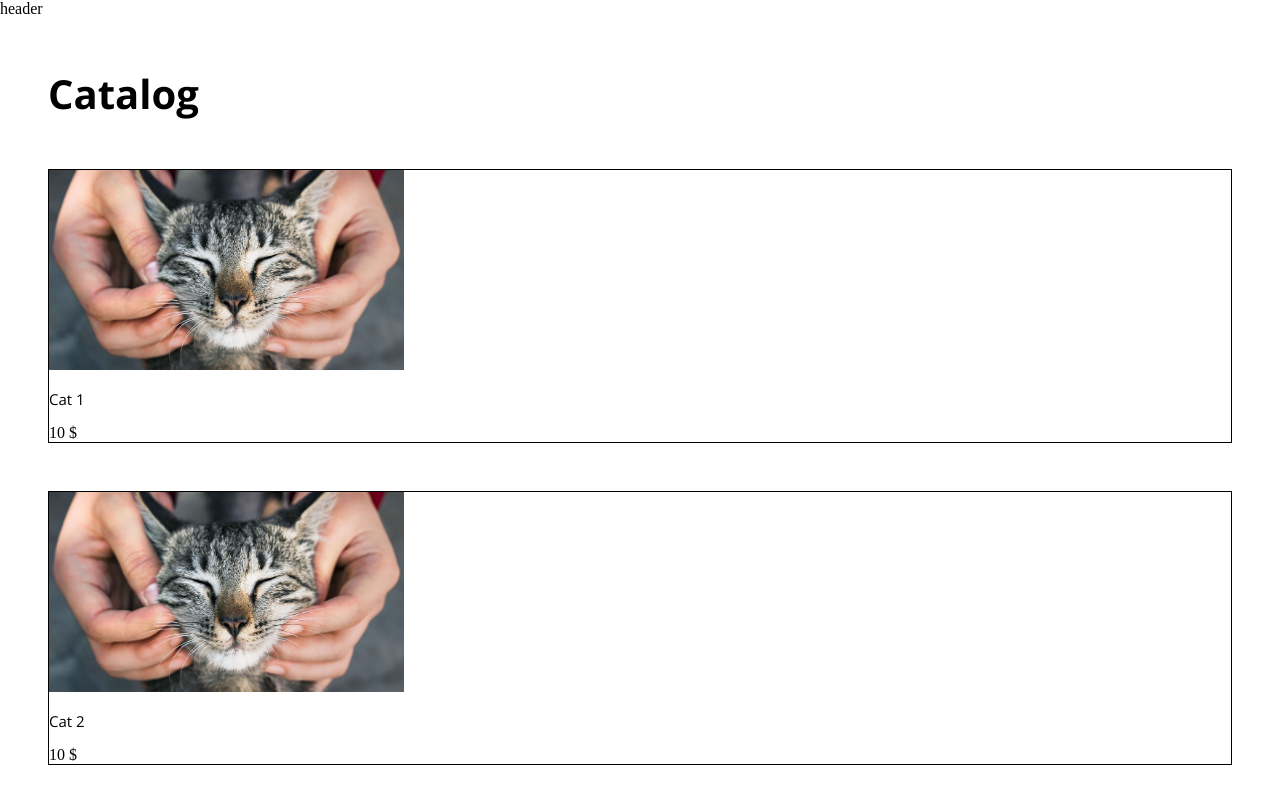
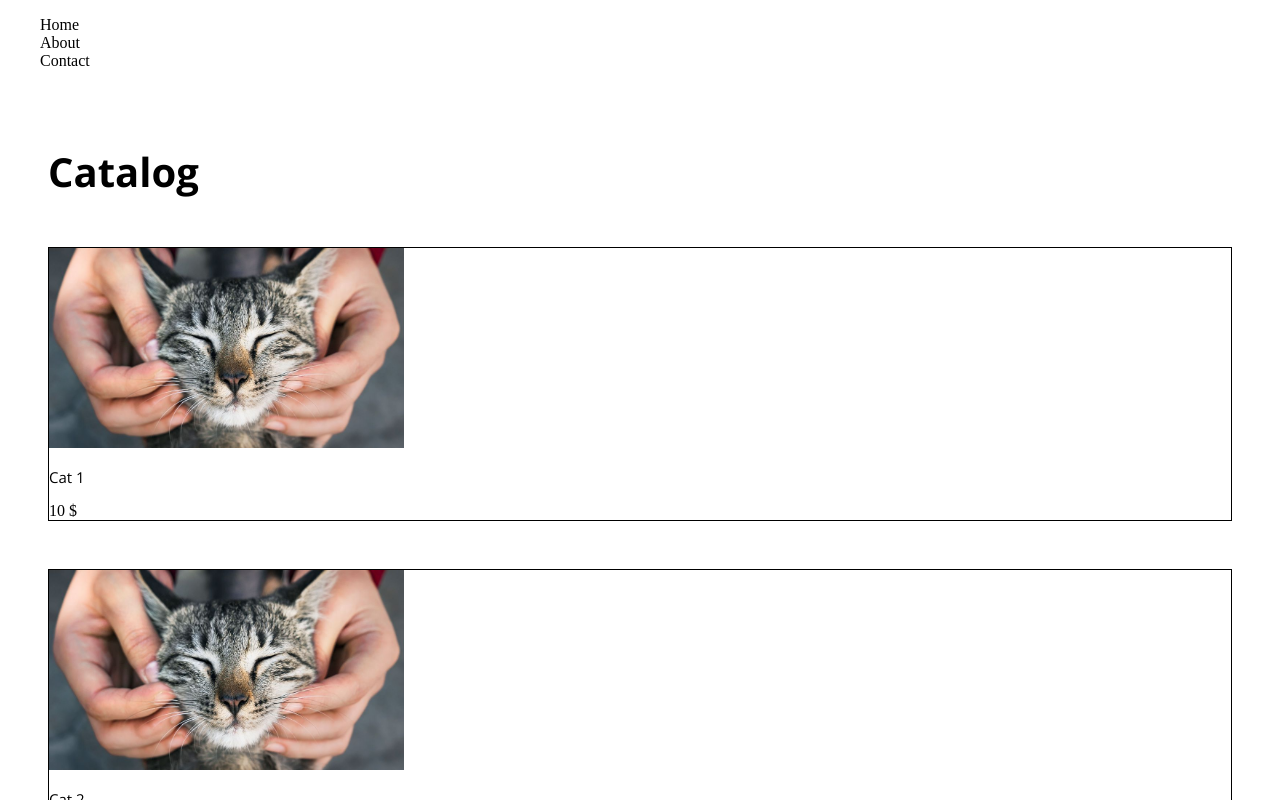
Before and after one commit to daurenabasov/react-lessons, a React (Vite) app: page / in a window 1280 px wide. Shown: the top 800 px of the page. Built offline with nearby package versions, Linux system fonts and the light colour scheme.

Commit message:
add layouts

```diff
--- a/src/App/App.jsx
+++ b/src/App/App.jsx
@@ -1,12 +1,9 @@
 import React from "react";
-import Header from "../Components/Layouts/Header";
-import Footer from "../Components/Layouts/Footer";
-import Cat from "../Assets/cat.jpg";
-import s from "./App.module.scss";
+import Header from "../Components/Layouts/Header/Header";
+import Footer from "../Components/Layouts/Footer/Footer";
 import Card from "../Components/UI/Cards/Card";
 
 const App = () => {
-
   const cats = [ // создаю фэйковые данные
     {
       id: 1,
@@ -35,7 +32,7 @@ const App = () => {
 
   return (
     <>
-      <Header />
+      <Header Header="header" />
       <h1>Catalog</h1>
       {
         // обращаюсь к массиву и прохожусь по нему отрисовывая компонент Card
@@ -45,6 +42,8 @@ const App = () => {
         )
         )
       }
+
+
       <Footer />
     </>
   );
--- a/src/Components/Layouts/Header.jsx
+++ /dev/null
@@ -1,11 +0,0 @@
-import React from 'react';
-
-const Header = () => {
-    return (
-        <div>
-            header
-        </div>
-    );
-};
-
-export default Header;
--- /dev/null
+++ b/src/Components/Layouts/Header/Header.jsx
@@ -0,0 +1,18 @@
+import React from "react";
+import s from "./Header.module.scss";
+
+const Header = () => {
+  return (
+    <header className={s.header}>
+      <nav>
+        <ul className={s.navigate}>
+          <li>Home</li>
+          <li>About</li>
+          <li>Contact</li>
+        </ul>
+      </nav>
+    </header>
+  );
+};
+
+export default Header;
--- /dev/null
+++ b/src/Components/Layouts/Header/Header.module.scss
@@ -0,0 +1,5 @@
+.header {
+  max-width: 100%;
+  min-height: 80px;
+  background: blue($color: #5da9d2);
+}
--- a/src/Styles/index.css
+++ b/src/Styles/index.css
@@ -1,7 +1,16 @@
-@import url('https://fonts.googleapis.com/css2?family=Golos+Text:wght@400;500;600;700;800;900&family=Inter:wght@100;200;300;400;500;600;700;800;900&family=Libre+Baskerville:wght@400;700&family=Open+Sans:wght@300;400;500;600;700;800&display=swap');
+@import url("https://fonts.googleapis.com/css2?family=Golos+Text:wght@400;500;600;700;800;900&family=Inter:wght@100;200;300;400;500;600;700;800;900&family=Libre+Baskerville:wght@400;700&family=Open+Sans:wght@300;400;500;600;700;800&display=swap");
 
 body {
   margin: 0;
   padding: 0;
   box-sizing: border-box;
 }
+
+ul,
+li {
+  list-style: none;
+}
+
+a {
+  text-decoration: none;
+}
--- a/src/main.jsx
+++ b/src/main.jsx
@@ -3,6 +3,7 @@ import ReactDOM from 'react-dom/client'
 import App from './App/App'
 import './Styles/index.css'
 
+
 ReactDOM.createRoot(document.getElementById('root')).render(
   <App />
 )
```
Also changed, not shown: src/Components/Layouts/Footer/Footer.jsx (renamed from src/Components/Layouts/Footer.jsx), src/Components/Layouts/Footer/Footer.module.scss (added).
